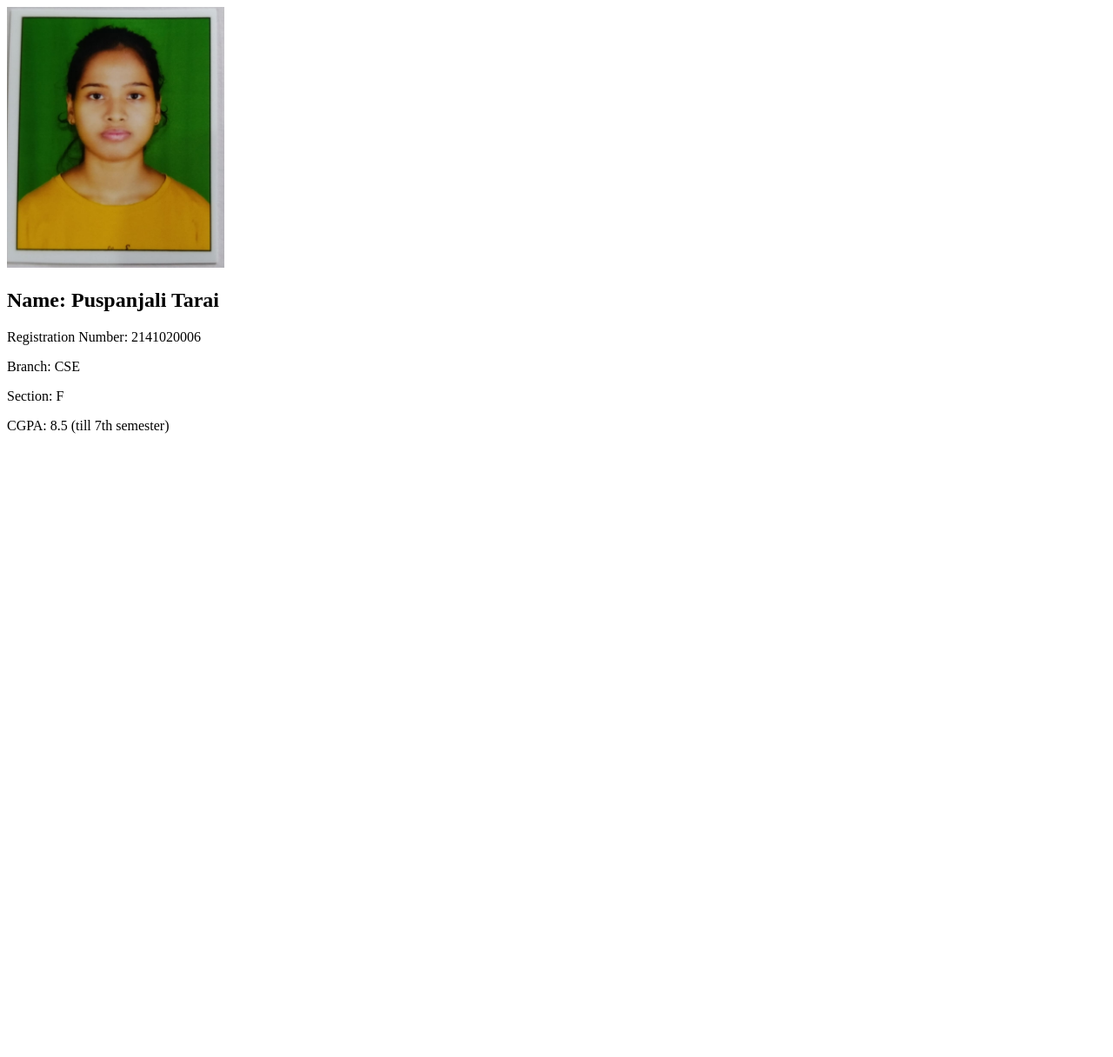
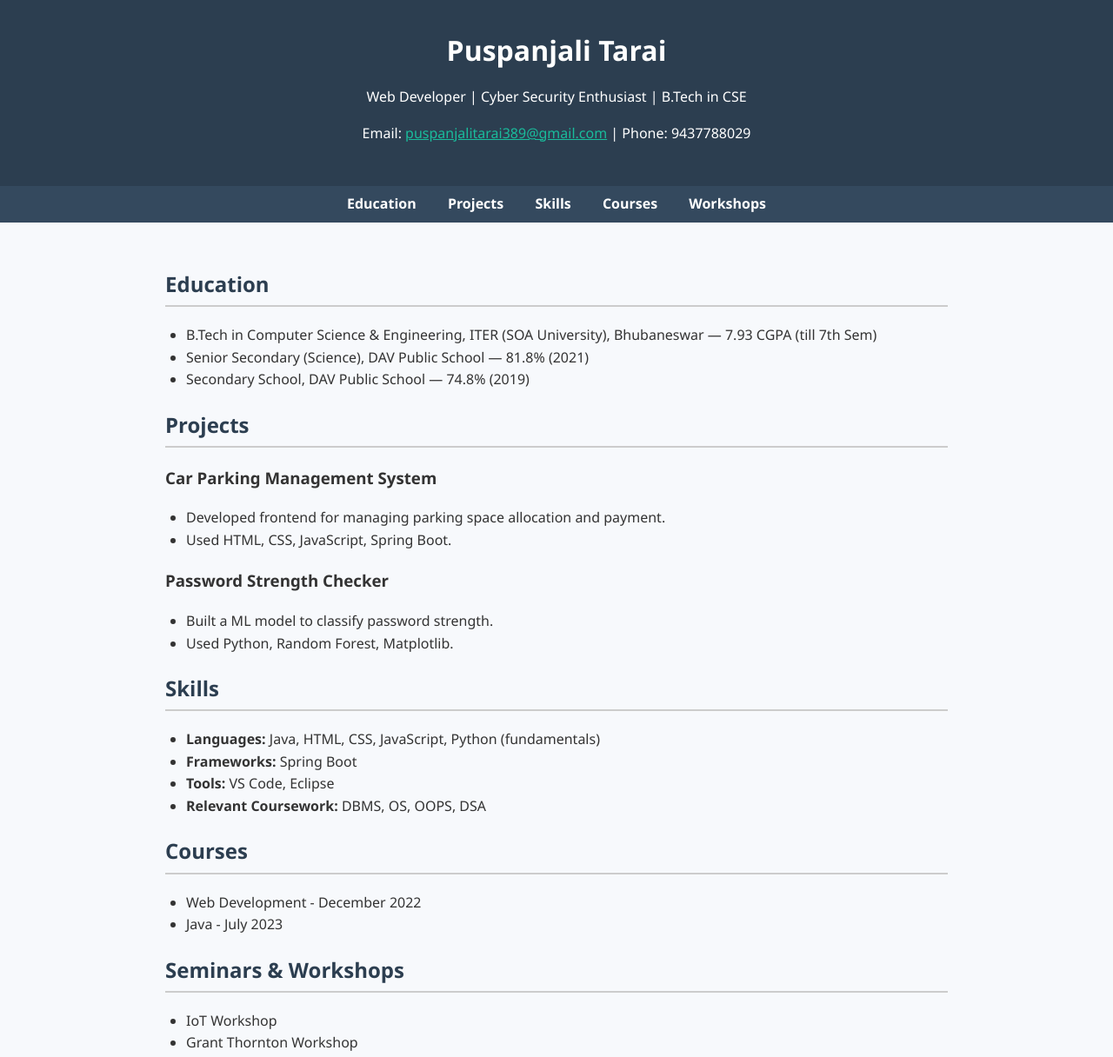
Before and after one commit to PuspanjaliTarai19/Wipro, a plain HTML site: page index.html in a window 1280 px wide. Shown: the whole page at 87% size. Before the commit the page ends 800 px from the top, so only its background shows below. Drawn offline with Linux system fonts and the light colour scheme.

Commit message:
Update index.html

```diff
--- a/index.html
+++ b/index.html
@@ -1,20 +1,124 @@
 <!DOCTYPE html>
 <html lang="en">
 <head>
-    <meta charset="UTF-8">
-    <meta name="viewport" content="width=device-width, initial-scale=1.0">
-    <title>PORTFOLIO</title>
+  <meta charset="UTF-8" />
+  <meta name="viewport" content="width=device-width, initial-scale=1.0" />
+  <title>Puspanjali Tarai | Portfolio</title>
+  <style>
+    body {
+      font-family: 'Segoe UI', Tahoma, Geneva, Verdana, sans-serif;
+      background-color: #f7f9fc;
+      color: #333;
+      margin: 0;
+      padding: 0;
+      line-height: 1.6;
+    }
+    header {
+      background-color: #2c3e50;
+      color: #fff;
+      padding: 2rem;
+      text-align: center;
+    }
+    header h1 {
+      margin: 0;
+    }
+    nav {
+      background-color: #34495e;
+      padding: 0.5rem;
+      text-align: center;
+    }
+    nav a {
+      color: white;
+      margin: 0 1rem;
+      text-decoration: none;
+      font-weight: bold;
+    }
+    .container {
+      padding: 2rem;
+      max-width: 900px;
+      margin: auto;
+    }
+    h2 {
+      color: #2c3e50;
+      border-bottom: 2px solid #ccc;
+      padding-bottom: 0.3rem;
+    }
+    ul {
+      list-style-type: disc;
+      padding-left: 1.5rem;
+    }
+    footer {
+      text-align: center;
+      padding: 1rem;
+      background-color: #ecf0f1;
+      margin-top: 2rem;
+    }
+  </style>
 </head>
 <body>
-    <div class="outside">
-        <img src="WhatsApp Image 2025-04-02 at 10.16.45.jpeg" alt="" height="300px" width="250px">
-        <div class="inside">
-            <h2>Name: Puspanjali Tarai</h2>
-            <p>Registration Number: 2141020006</p>
-            <p>Branch: CSE</p>
-            <p>Section: F</p>
-            <p>CGPA: 8.5 (till 7th semester)</p>
-        </div>
-    </div>
+  <header>
+    <h1>Puspanjali Tarai</h1>
+    <p>Web Developer | Cyber Security Enthusiast | B.Tech in CSE</p>
+    <p>Email: <a href="mailto:puspanjalitarai389@gmail.com" style="color: #1abc9c;">puspanjalitarai389@gmail.com</a> | Phone: 9437788029</p>
+  </header>
+
+  <nav>
+    <a href="#education">Education</a>
+    <a href="#projects">Projects</a>
+    <a href="#skills">Skills</a>
+    <a href="#courses">Courses</a>
+    <a href="#workshops">Workshops</a>
+  </nav>
+
+  <div class="container">
+    <section id="education">
+      <h2>Education</h2>
+      <ul>
+        <li>B.Tech in Computer Science & Engineering, ITER (SOA University), Bhubaneswar — 7.93 CGPA (till 7th Sem)</li>
+        <li>Senior Secondary (Science), DAV Public School — 81.8% (2021)</li>
+        <li>Secondary School, DAV Public School — 74.8% (2019)</li>
+      </ul>
+    </section>
+
+    <section id="projects">
+      <h2>Projects</h2>
+      <h3>Car Parking Management System</h3>
+      <ul>
+        <li>Developed frontend for managing parking space allocation and payment.</li>
+        <li>Used HTML, CSS, JavaScript, Spring Boot.</li>
+      </ul>
+      <h3>Password Strength Checker</h3>
+      <ul>
+        <li>Built a ML model to classify password strength.</li>
+        <li>Used Python, Random Forest, Matplotlib.</li>
+      </ul>
+    </section>
+
+    <section id="skills">
+      <h2>Skills</h2>
+      <ul>
+        <li><strong>Languages:</strong> Java, HTML, CSS, JavaScript, Python (fundamentals)</li>
+        <li><strong>Frameworks:</strong> Spring Boot</li>
+        <li><strong>Tools:</strong> VS Code, Eclipse</li>
+        <li><strong>Relevant Coursework:</strong> DBMS, OS, OOPS, DSA</li>
+      </ul>
+    </section>
+
+    <section id="courses">
+      <h2>Courses</h2>
+      <ul>
+        <li>Web Development - December 2022</li>
+        <li>Java - July 2023</li>
+      </ul>
+    </section>
+
+    <section id="workshops">
+      <h2>Seminars & Workshops</h2>
+      <ul>
+        <li>IoT Workshop</li>
+        <li>Grant Thornton Workshop</li>
+      </ul>
+    </section>
+  </div>
 </body>
 </html>
```
